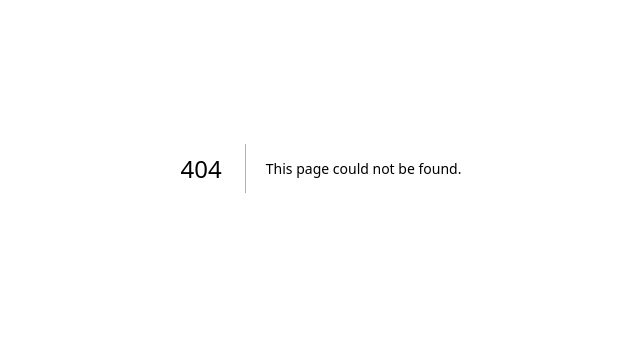
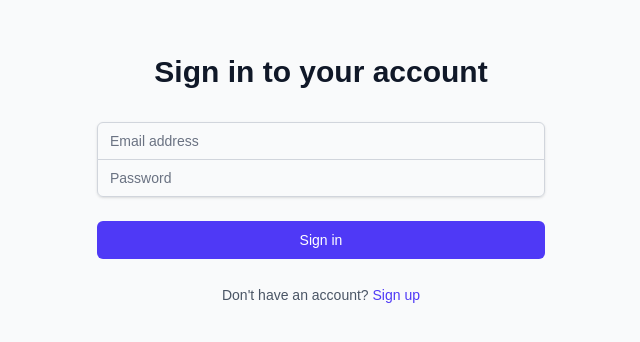
Before and after one commit to Sohaib-Azhar010/next_crud, a Next.js app: page /login in a window 1280 px wide. Before the commit this address had no page. Shown: the part 232-574 px from the top of the page, without its empty margins (319-959 px from the left). Built offline with nearby package versions, Linux system fonts and the light colour scheme; no server answers.

Commit message:
Enhance homepage with user-friendly navigation by adding a welcome message and prominent login/signup links. Updated Supabase client configuration for improved functionality.

```diff
--- /dev/null
+++ b/app/login/page.tsx
@@ -0,0 +1,107 @@
+'use client'
+
+import { useState } from 'react'
+import { createClient } from '@/lib/supabase/client'
+import { useRouter } from 'next/navigation'
+import Link from 'next/link'
+
+export default function LoginPage() {
+  const [email, setEmail] = useState('')
+  const [password, setPassword] = useState('')
+  const [loading, setLoading] = useState(false)
+  const [error, setError] = useState<string | null>(null)
+  const router = useRouter()
+  const supabase = createClient()
+
+  const handleLogin = async (e: React.FormEvent) => {
+    e.preventDefault()
+    setLoading(true)
+    setError(null)
+
+    const { error: signInError } = await supabase.auth.signInWithPassword({
+      email,
+      password,
+    })
+
+    if (signInError) {
+      setError(signInError.message)
+      setLoading(false)
+      return
+    }
+
+    router.push('/dashboard')
+    router.refresh()
+  }
+
+  return (
+    <div className="min-h-screen flex items-center justify-center bg-gray-50 py-12 px-4 sm:px-6 lg:px-8">
+      <div className="max-w-md w-full space-y-8">
+        <div>
+          <h2 className="mt-6 text-center text-3xl font-extrabold text-gray-900">
+            Sign in to your account
+          </h2>
+        </div>
+        <form className="mt-8 space-y-6" onSubmit={handleLogin}>
+          {error && (
+            <div className="bg-red-100 border border-red-400 text-red-700 px-4 py-3 rounded relative">
+              <span className="block sm:inline">{error}</span>
+            </div>
+          )}
+          <div className="rounded-md shadow-sm -space-y-px">
+            <div>
+              <label htmlFor="email-address" className="sr-only">
+                Email address
+              </label>
+              <input
+                id="email-address"
+                name="email"
+                type="email"
+                autoComplete="email"
+                required
+                value={email}
+                onChange={(e) => setEmail(e.target.value)}
+                className="appearance-none rounded-none relative block w-full px-3 py-2 border border-gray-300 placeholder-gray-500 text-gray-900 rounded-t-md focus:outline-none focus:ring-indigo-500 focus:border-indigo-500 focus:z-10 sm:text-sm"
+                placeholder="Email address"
+              />
+            </div>
+            <div>
+              <label htmlFor="password" className="sr-only">
+                Password
+              </label>
+              <input
+                id="password"
+                name="password"
+                type="password"
+                autoComplete="current-password"
+                required
+                value={password}
+                onChange={(e) => setPassword(e.target.value)}
+                className="appearance-none rounded-none relative block w-full px-3 py-2 border border-gray-300 placeholder-gray-500 text-gray-900 rounded-b-md focus:outline-none focus:ring-indigo-500 focus:border-indigo-500 focus:z-10 sm:text-sm"
+                placeholder="Password"
+              />
+            </div>
+          </div>
+
+          <div>
+            <button
+              type="submit"
+              disabled={loading}
+              className="group relative w-full flex justify-center py-2 px-4 border border-transparent text-sm font-medium rounded-md text-white bg-indigo-600 hover:bg-indigo-700 focus:outline-none focus:ring-2 focus:ring-offset-2 focus:ring-indigo-500 disabled:opacity-50 disabled:cursor-not-allowed"
+            >
+              {loading ? 'Signing in...' : 'Sign in'}
+            </button>
+          </div>
+
+          <div className="text-center">
+            <span className="text-sm text-gray-600">
+              Don't have an account?{' '}
+              <Link href="/signup" className="font-medium text-indigo-600 hover:text-indigo-500">
+                Sign up
+              </Link>
+            </span>
+          </div>
+        </form>
+      </div>
+    </div>
+  )
+}
--- /dev/null
+++ b/app/signup/page.tsx
@@ -0,0 +1,118 @@
+'use client'
+
+import { useState } from 'react'
+import { createClient } from '@/lib/supabase/client'
+import { useRouter } from 'next/navigation'
+import Link from 'next/link'
+
+export default function SignUpPage() {
+  const [email, setEmail] = useState('')
+  const [password, setPassword] = useState('')
+  const [loading, setLoading] = useState(false)
+  const [error, setError] = useState<string | null>(null)
+  const [message, setMessage] = useState<string | null>(null)
+  const router = useRouter()
+  const supabase = createClient()
+
+  const handleSignUp = async (e: React.FormEvent) => {
+    e.preventDefault()
+    setLoading(true)
+    setError(null)
+    setMessage(null)
+
+    const { error: signUpError } = await supabase.auth.signUp({
+      email,
+      password,
+      options: {
+        emailRedirectTo: `${window.location.origin}/auth/callback`,
+      },
+    })
+
+    if (signUpError) {
+      setError(signUpError.message)
+      setLoading(false)
+      return
+    }
+
+    setMessage('Check your email to confirm your account!')
+    setLoading(false)
+  }
+
+  return (
+    <div className="min-h-screen flex items-center justify-center bg-gray-50 py-12 px-4 sm:px-6 lg:px-8">
+      <div className="max-w-md w-full space-y-8">
+        <div>
+          <h2 className="mt-6 text-center text-3xl font-extrabold text-gray-900">
+            Create your account
+          </h2>
+        </div>
+        <form className="mt-8 space-y-6" onSubmit={handleSignUp}>
+          {error && (
+            <div className="bg-red-100 border border-red-400 text-red-700 px-4 py-3 rounded relative">
+              <span className="block sm:inline">{error}</span>
+            </div>
+          )}
+          {message && (
+            <div className="bg-green-100 border border-green-400 text-green-700 px-4 py-3 rounded relative">
+              <span className="block sm:inline">{message}</span>
+            </div>
+          )}
+          <div className="rounded-md shadow-sm -space-y-px">
+            <div>
+              <label htmlFor="email-address" className="sr-only">
+                Email address
+              </label>
+              <input
+                id="email-address"
+                name="email"
+                type="email"
+                autoComplete="email"
+                required
+                value={email}
+                onChange={(e) => setEmail(e.target.value)}
+                className="appearance-none rounded-none relative block w-full px-3 py-2 border border-gray-300 placeholder-gray-500 text-gray-900 rounded-t-md focus:outline-none focus:ring-indigo-500 focus:border-indigo-500 focus:z-10 sm:text-sm"
+                placeholder="Email address"
+              />
+            </div>
+            <div>
+              <label htmlFor="password" className="sr-only">
+                Password
+              </label>
+              <input
+                id="password"
+                name="password"
+                type="password"
+                autoComplete="new-password"
+                required
+                minLength={6}
+                value={password}
+                onChange={(e) => setPassword(e.target.value)}
+                className="appearance-none rounded-none relative block w-full px-3 py-2 border border-gray-300 placeholder-gray-500 text-gray-900 rounded-b-md focus:outline-none focus:ring-indigo-500 focus:border-indigo-500 focus:z-10 sm:text-sm"
+                placeholder="Password (min 6 characters)"
+              />
+            </div>
+          </div>
+
+          <div>
+            <button
+              type="submit"
+              disabled={loading}
+              className="group relative w-full flex justify-center py-2 px-4 border border-transparent text-sm font-medium rounded-md text-white bg-indigo-600 hover:bg-indigo-700 focus:outline-none focus:ring-2 focus:ring-offset-2 focus:ring-indigo-500 disabled:opacity-50 disabled:cursor-not-allowed"
+            >
+              {loading ? 'Creating account...' : 'Sign up'}
+            </button>
+          </div>
+
+          <div className="text-center">
+            <span className="text-sm text-gray-600">
+              Already have an account?{' '}
+              <Link href="/login" className="font-medium text-indigo-600 hover:text-indigo-500">
+                Sign in
+              </Link>
+            </span>
+          </div>
+        </form>
+      </div>
+    </div>
+  )
+}
```
